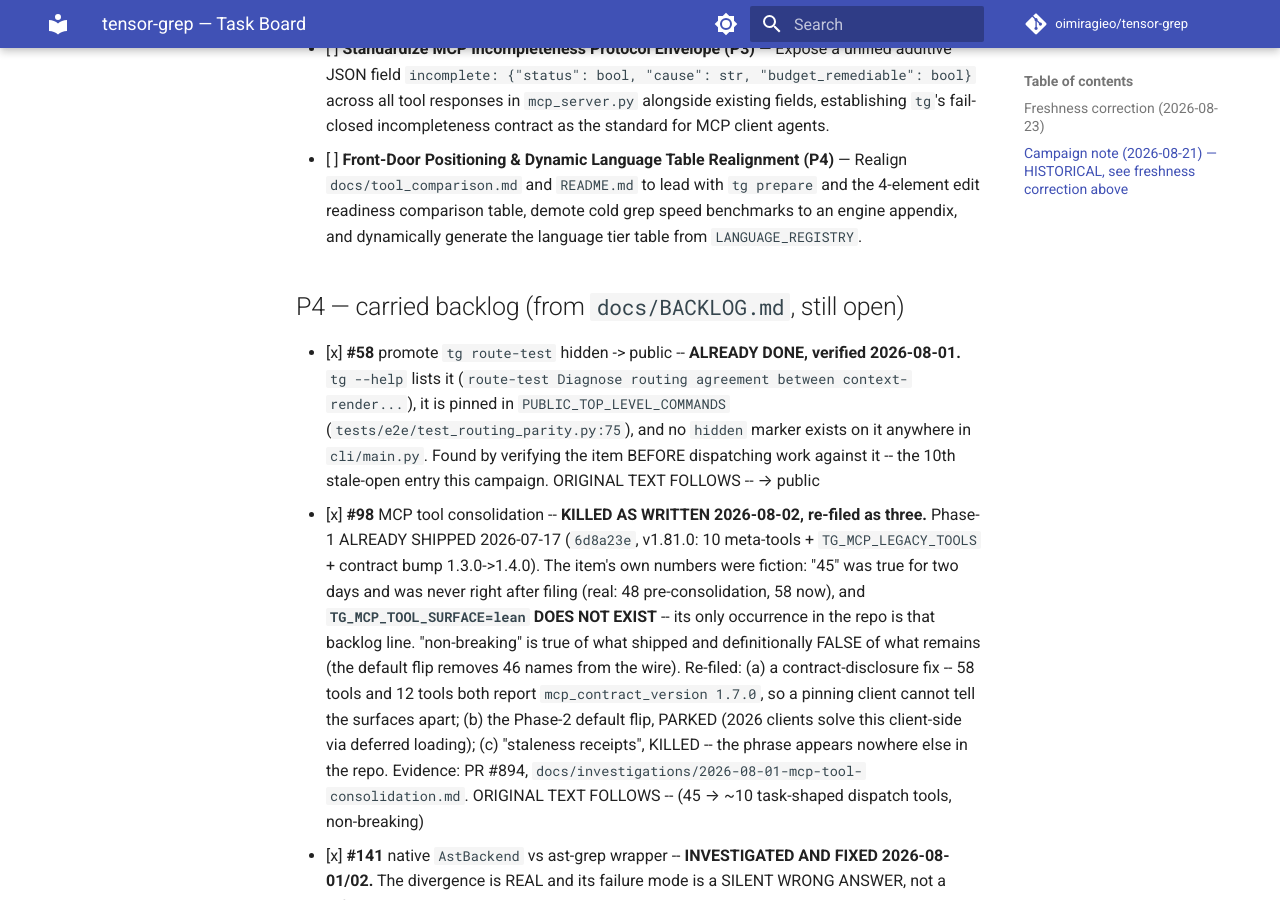
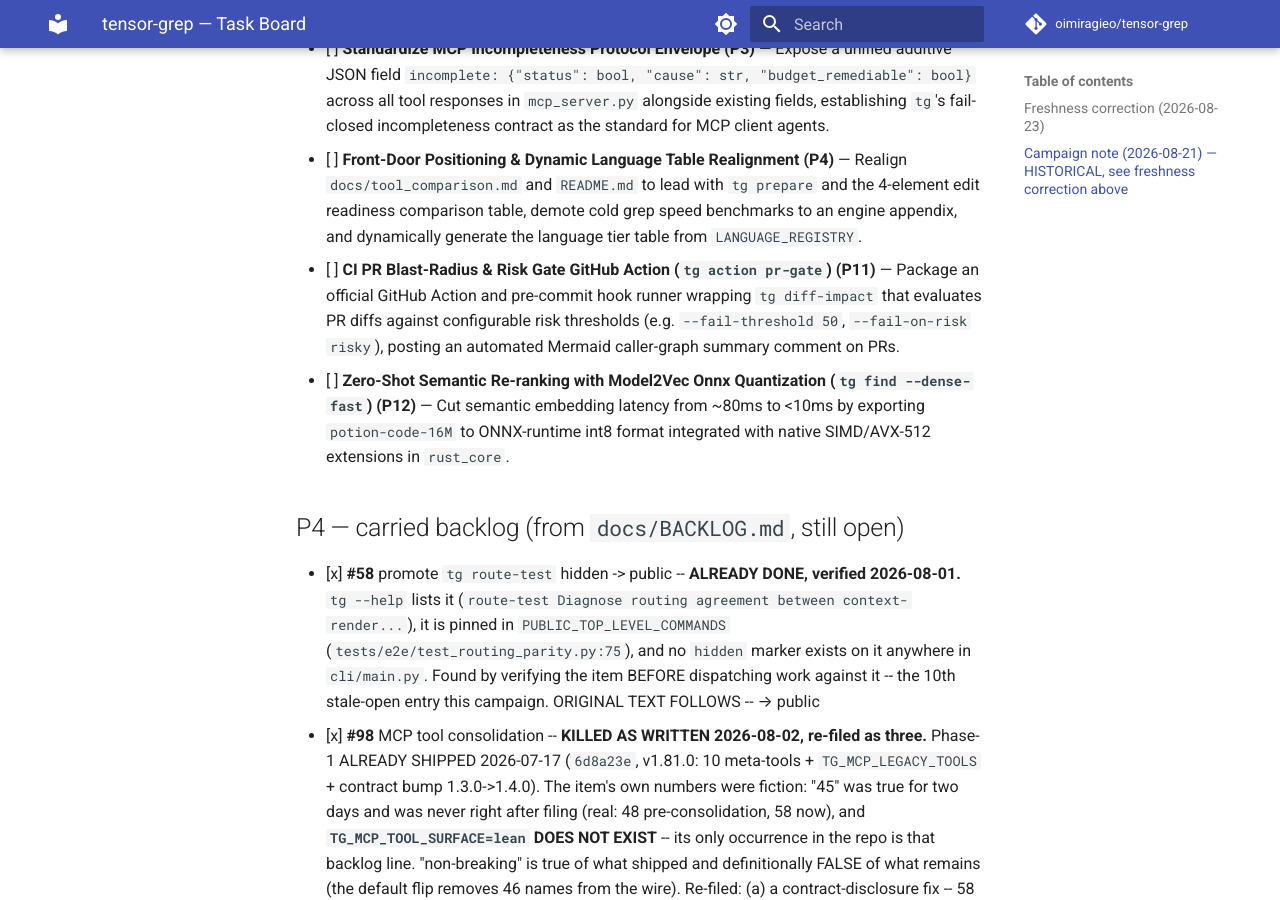
Before and after one commit to oimiragieo/tensor-grep, an MkDocs documentation site: the page built from docs/TASK_BOARD.md, in a window 1280 px wide and 900 px high, scrolled down 17566 px. Built offline with MkDocs 1.6.1 and Material for MkDocs 9.7.7, drawn with Linux system fonts in a browser that asks for light colours; comment, search, counter and statistics services are not loaded.

Commit message:
docs: sync P11 and P12 research-backed strategic roadmap items

```diff
--- a/docs/TASK_BOARD.md
+++ b/docs/TASK_BOARD.md
@@ -405,6 +405,8 @@ review, each verified against the real code (a finding without a `file:line` was
 - [ ] **Deepen Language Coverage in `LANGUAGE_REGISTRY` (5 -> 10 Deep Languages) (P2)** — Upgrade the 5 foundational languages (Java, C#, C, C++, PHP) from regex caller heuristics to full tree-sitter AST-verified references and callers to defend against Gortex's ~30-language deep tier.
 - [ ] **Standardize MCP Incompleteness Protocol Envelope (P3)** — Expose a unified additive JSON field `incomplete: {"status": bool, "cause": str, "budget_remediable": bool}` across all tool responses in `mcp_server.py` alongside existing fields, establishing `tg`'s fail-closed incompleteness contract as the standard for MCP client agents.
 - [ ] **Front-Door Positioning & Dynamic Language Table Realignment (P4)** — Realign `docs/tool_comparison.md` and `README.md` to lead with `tg prepare` and the 4-element edit readiness comparison table, demote cold grep speed benchmarks to an engine appendix, and dynamically generate the language tier table from `LANGUAGE_REGISTRY`.
+- [ ] **CI PR Blast-Radius & Risk Gate GitHub Action (`tg action pr-gate`) (P11)** — Package an official GitHub Action and pre-commit hook runner wrapping `tg diff-impact` that evaluates PR diffs against configurable risk thresholds (e.g. `--fail-threshold 50`, `--fail-on-risk risky`), posting an automated Mermaid caller-graph summary comment on PRs.
+- [ ] **Zero-Shot Semantic Re-ranking with Model2Vec Onnx Quantization (`tg find --dense-fast`) (P12)** — Cut semantic embedding latency from ~80ms to <10ms by exporting `potion-code-16M` to ONNX-runtime int8 format integrated with native SIMD/AVX-512 extensions in `rust_core`.
 
 
 ## P4 — carried backlog (from `docs/BACKLOG.md`, still open)
```
Also changed, not shown: docs/BACKLOG.md (+12 -0 lines).
